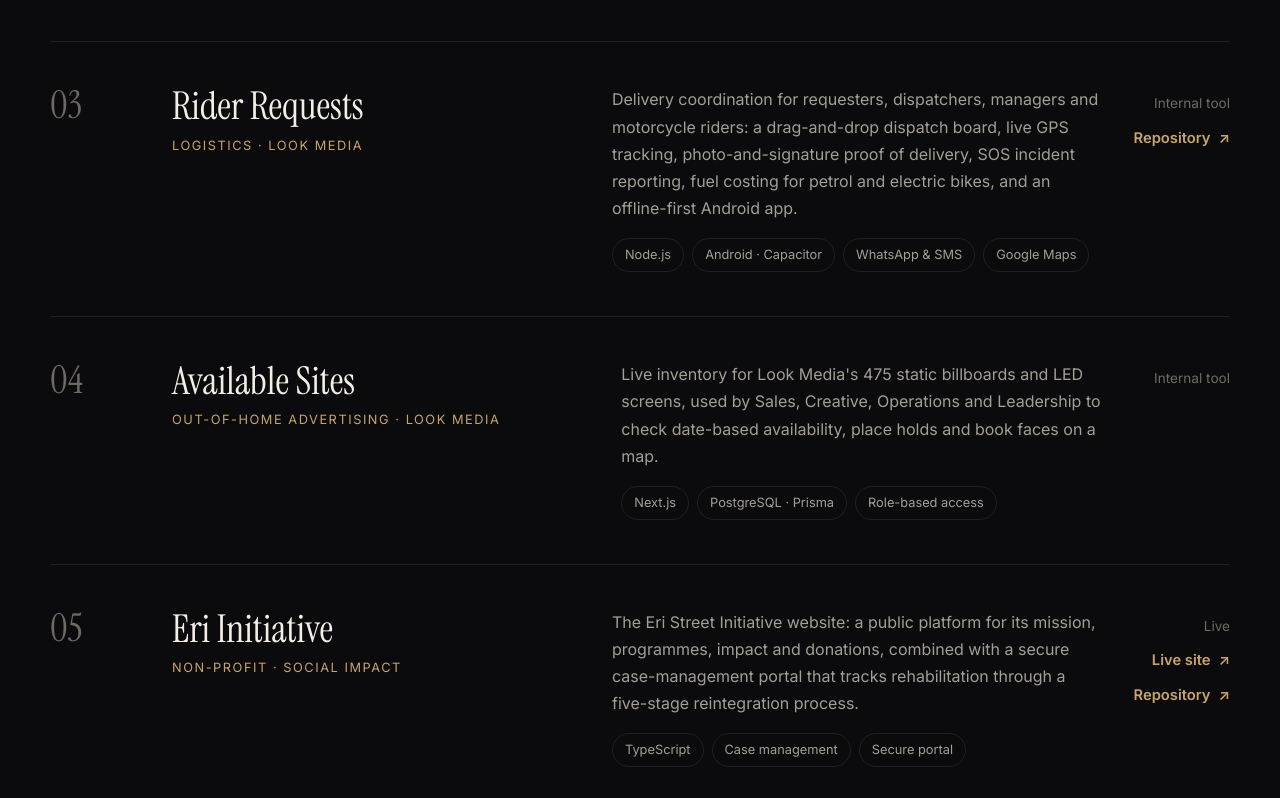
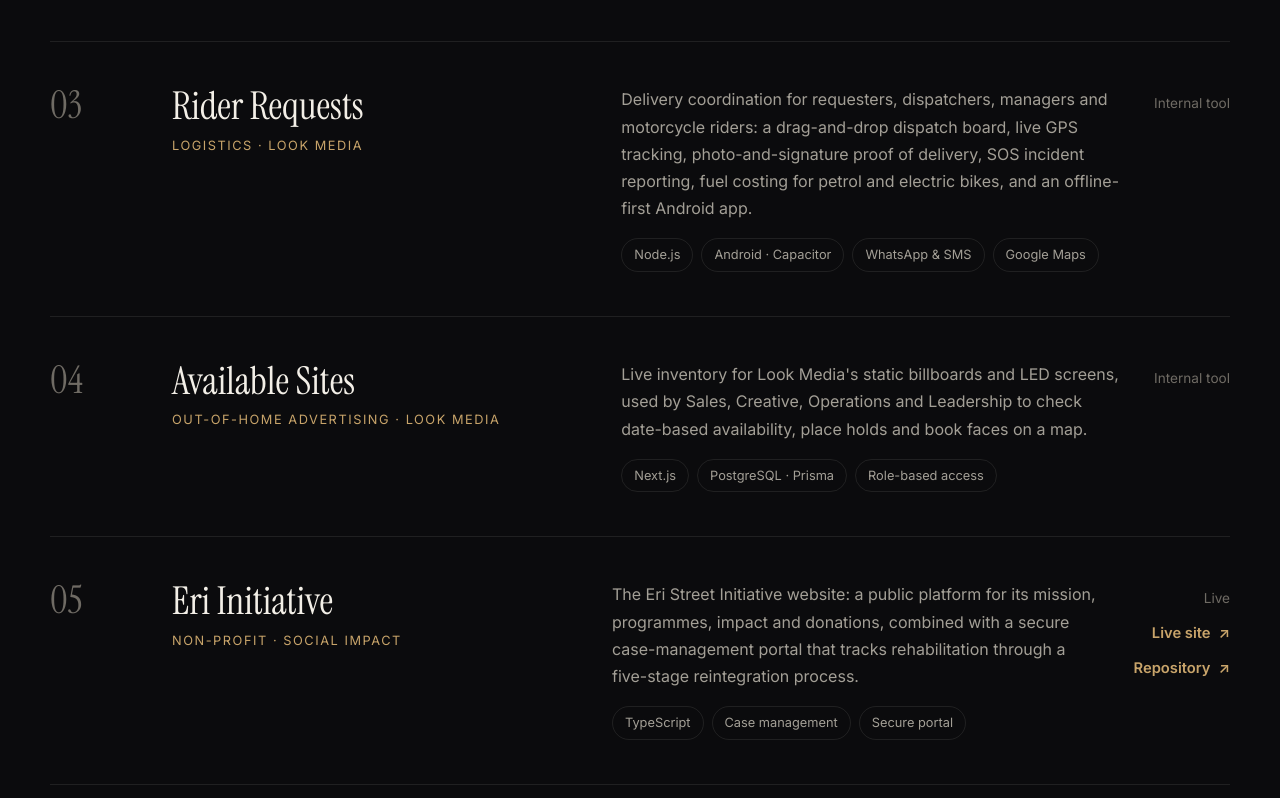
Before and after one commit to davidmunene/Portfolio, a plain HTML site: page index.html in a window 1280 px wide. Shown: the part 2682-3480 px from the top of the page. Drawn offline with Linux system fonts and the light colour scheme.

Commit message:
Remove billboard count and Rider Requests repo link
Co-Authored-By: Claude Opus 5.5 <noreply@anthropic.com>

```diff
--- a/index.html
+++ b/index.html
@@ -218,9 +218,6 @@
             </div>
             <div class="side">
               <span class="status">Internal tool</span>
-              <a class="link" href="https://github.com/Muthoney/Rider-Request-App" target="_blank" rel="noopener noreferrer">
-                Repository <span class="arrow" aria-hidden="true">↗</span>
-              </a>
             </div>
           </article>
 
@@ -232,7 +229,7 @@
             </div>
             <div>
               <p>
-                Live inventory for Look Media's 475 static billboards and LED screens, used by Sales, Creative, Operations and Leadership to check date-based availability, place holds and book faces on a map.
+                Live inventory for Look Media's static billboards and LED screens, used by Sales, Creative, Operations and Leadership to check date-based availability, place holds and book faces on a map.
               </p>
               <ul class="tags">
                 <li>Next.js</li>
@@ -366,7 +363,7 @@
             <h3>Intern <span class="org">· Look Media Limited</span></h3>
             <p>
               Building internal software for one of Kenya's outdoor advertising companies:
-              Available Sites, a live inventory of 475 billboards and LED screens with
+              Available Sites, a live inventory of billboards and LED screens with
               availability, holds and bookings, and Rider Requests, a dispatch and delivery
               app with live GPS tracking and proof of delivery.
             </p>
```
